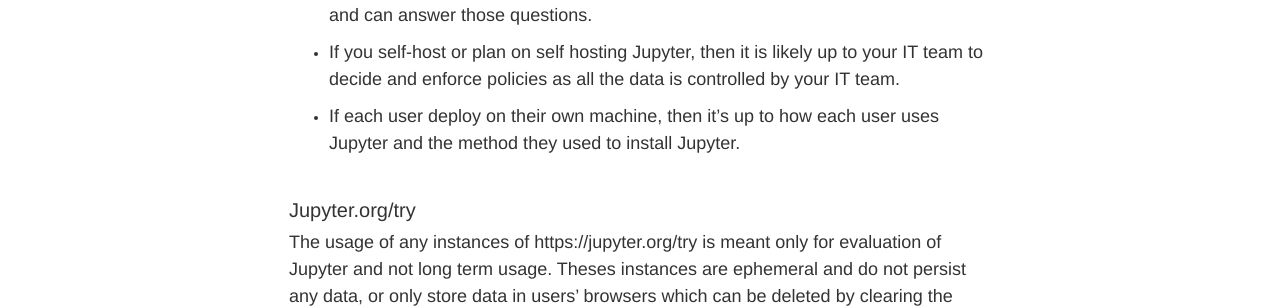
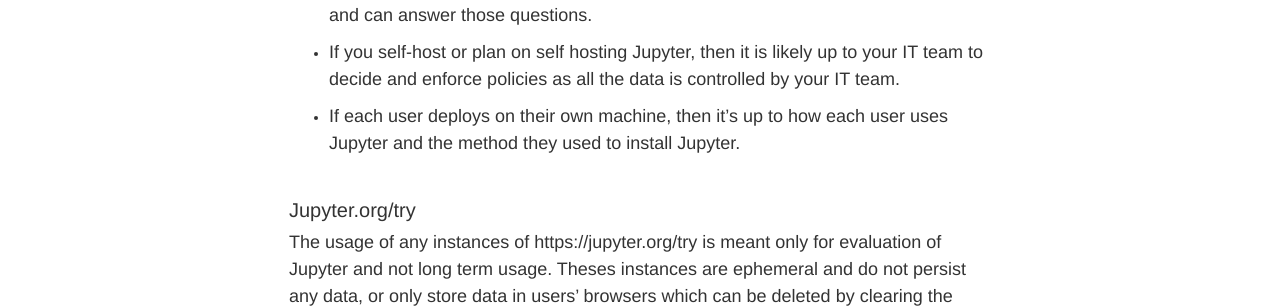
Before and after one commit to jupyter/jupyter.github.io, a Jekyll site: the page built from security.md, in a window 1280 px wide and 900 px high, scrolled down 2636 px. Shown: the part 154-462 px from the top of the window. Built offline with Jekyll 4.4.1, drawn with Linux system fonts in a browser that asks for light colours; comment, search, counter and statistics services are not loaded.

Commit message:
Update security.md

```diff
--- a/security.md
+++ b/security.md
@@ -108,7 +108,7 @@
    IT team to decide and enforce policies as all the data is controlled by your
    IT team.
 
- - If each user deploy on their own machine, then it's up to how each user uses
+ - If each user deploys on their own machine, then it's up to how each user uses
    Jupyter and the method they used to install Jupyter.
 
 ### Jupyter.org/try
```
